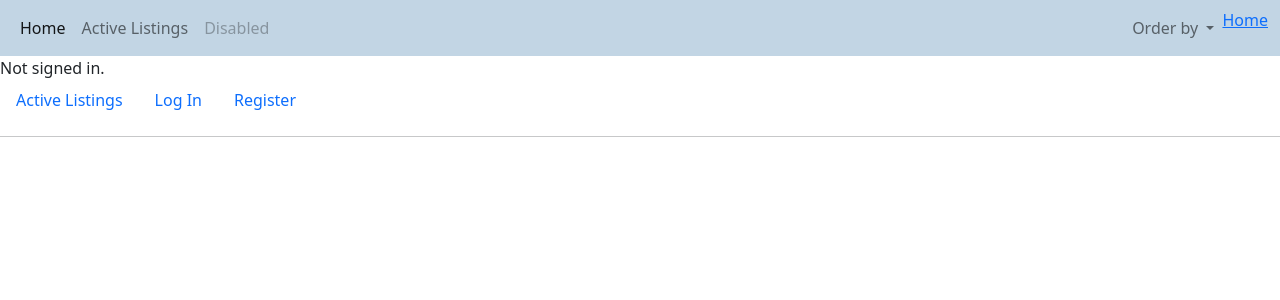
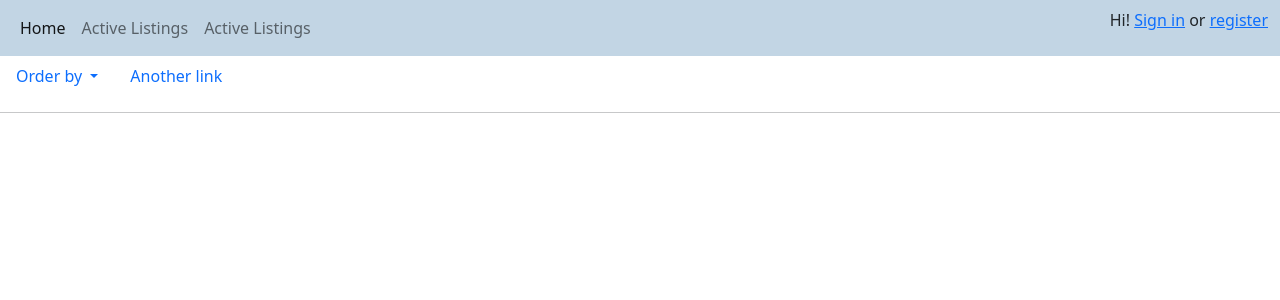
Before and after one commit to fmstam/feira, a Django app: page / in a window 1280 px wide. Shown: the top 300 px of the page. Run offline with Django 3.2, Linux system fonts and the light colour scheme.

Commit message:
layout is finished

```diff
--- a/feira/templates/layout.html
+++ b/feira/templates/layout.html
@@ -15,13 +15,14 @@
         <script src="https://cdn.jsdelivr.net/npm/bootstrap@5.1.3/dist/js/bootstrap.bundle.min.js" integrity="sha384-ka7Sk0Gln4gmtz2MlQnikT1wXgYsOg+OMhuP+IlRH9sENBO0LRn5q+8nbTov4+1p" crossorigin="anonymous"></script>    </head>
     <body>
 
+
         <nav class="navbar navbar-expand-lg navbar-light" style="background-color: #c2d5e4;">
             <div class="container-fluid">
-              <button class="navbar-toggler" type="button" data-bs-toggle="collapse" data-bs-target="#navbarSubContent" aria-controls="navbarSubContent" aria-expanded="false" aria-label="Toggle navigation">
+              <button class="navbar-toggler" type="button" data-bs-toggle="collapse" data-bs-target="#navbarSubContent_Level_1" aria-controls="navbarSubContent_Level_1" aria-expanded="false" aria-label="Toggle navigation">
                 <span class="navbar-toggler-icon"></span>
               </button>
 
-              <div class="navbar-collapse collapse  left " id="navbarSubContent">
+              <div class="navbar-collapse collapse" id="navbarSubContent_Level_1">
                 <ul class="navbar-nav mb-2 mb-lg-0 me-auto">
                   <li class="nav-item">
                     <a class="nav-link active" aria-current="page" href="#">Home</a>
@@ -30,47 +31,47 @@
                     <a class="nav-link" href="#">Active Listings</a>
                   </li>
                   <li class="nav-item">
-                    <a class="nav-link disabled" href="#" tabindex="-1" aria-disabled="true">Disabled</a>
+                    <a class="nav-link" href="#">Active Listings</a>
+                    <!-- <a class="nav-link disabled" href="#" tabindex="-1" aria-disabled="true">Disabled</a> -->
                   </li>
+
+
+
+                  <!-- <li class="nav-item"></li>
+                    <form class="d-flex">
+                      <input class="form-control me-2" type="search" placeholder="Search" aria-label="Search">
+                      <button class="btn btn-outline-success" type="submit">Search</button>
+                    </form>
+                  </li> -->
                 </ul>
 
                 <ul class="navbar-nav mb-2 mb-lg-0 ms-auto">
-                                    <li class="nav-item dropdown">
-                    <a class="nav-link dropdown-toggle" href="#" id="navbarDropdown" role="button" data-bs-toggle="dropdown" aria-expanded="false">
-                      Order by
-                    </a>
-                    <ul class="dropdown-menu" aria-labelledby="navbarDropdown">
-                      <li><a class="dropdown-item" href="#">Date: new first</a></li>
-                      <li><a class="dropdown-item" href="#">Date: old first</a></li>
-                      <li><hr class="dropdown-divider"></li>
-                      <li><a class="dropdown-item" href="#">Price: lower to higher</a></li>
-                      <li><a class="dropdown-item" href="#">Price: higher to lower</a></li>
-                    </ul>
-                  </li>
-                    <li class="nav-item">
-                      <a class="navbar-link active" aria-current="page" href="#">Home</a>
-                    </li>
 
+                    {% if user.is_authenticated %}
+                    Hi <strong>{{ user.username }}</strong> !.
+                      <li class="nav-item">
+                        <a class="navbar-link" aria-current="page" href="{% url 'accounts:logout' %}">My listings</a>
+                      </li>
+                      <li class="nav-item">
+                        <a class="navbar-link" aria-current="page" href="{% url 'accounts:logout' %}">Watchlist</a>
+                      </li>
+                      <li class="nav-item">
+                        <a class="navbar-link" aria-current="page" href="{% url 'accounts:logout' %}">Log Out</a>
+                      </li>
+                      {% else %}
+                      <li class="nav-item">
+                       <p> Hi! <a class="navbar-link" aria-current="page" href="{% url 'accounts:login' %}">Sign in</a>
+
+                       or  <a class="navbar-link" aria-current="page" href="{% url 'accounts:register' %}">register</a> </p>
+                      </li>
+                      {% endif %}
                 </ul>
 
-                 <!-- <span class="navbar-brand mx-auto">
-                     Feira: your market your way
-                 </span> -->
-                <!-- <form class="d-flex">
-                  <input class="form-control me-2" type="search" placeholder="Search" aria-label="Search">
-                  <button class="btn btn-outline-success" type="submit">Search</button>
-                </form> -->
+
               </div>
             </div>
           </nav>
 
-        <div>
-            {% if user.is_authenticated %}
-                Signed in as <strong>{{ user.username }}</strong>.
-            {% else %}
-                Not signed in.
-            {% endif %}
-        </div>
 
         <!-- Messages and alerts go here -->
         {% if messages %}
@@ -88,21 +89,23 @@
 
 
         <ul class="nav">
+          <li class="nav-item dropdown">
+            <a class="nav-link dropdown-toggle" href="#" id="navbarDropdown" role="button" data-bs-toggle="dropdown" aria-expanded="false">
+              Order by
+            </a>
+            <ul class="dropdown-menu" aria-labelledby="navbarDropdown">
+              <li><a class="dropdown-item" href="#">Date: new first</a></li>
+              <li><a class="dropdown-item" href="#">Date: old first</a></li>
+              <li><hr class="dropdown-divider"></li>
+              <li><a class="dropdown-item" href="#">Price: lower to higher</a></li>
+              <li><a class="dropdown-item" href="#">Price: higher to lower</a></li>
+            </ul>
+          </li>
+
             <li class="nav-item">
-                <a class="nav-link" href="{% url 'home' %}">Active Listings</a>
+                <a class="nav-link" href="{% url 'home' %}">Another link</a>
             </li>
-            {% if user.is_authenticated %}
-                <li class="nav-item">
-                    <a class="nav-link" href="{% url 'accounts:logout' %}">Log Out</a>
-                </li>
-            {% else %}
-                <li class="nav-item">
-                    <a class="nav-link" href="{% url 'accounts:login' %}">Log In</a>
-                </li>
-                <li class="nav-item">
-                    <a class="nav-link" href="{% url 'accounts:register' %}">Register</a>
-                </li>
-            {% endif %}
+
         </ul>
         <hr>
         {% block body %}
```
